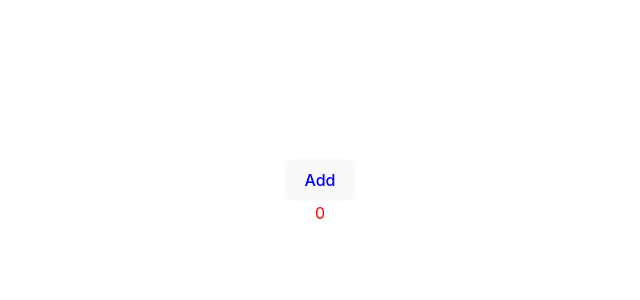
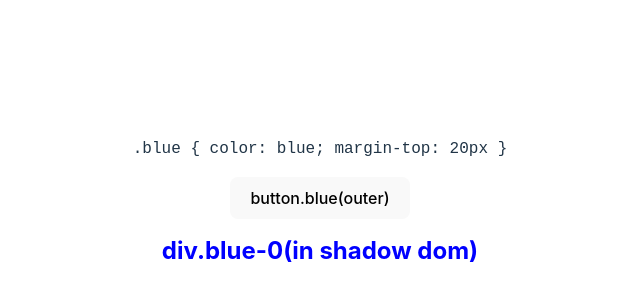
Before and after one commit to mysteryven/use-shadow, a React (Vite) app in the folder example/: page / in a window 1280 px wide. Shown: the part 208-508 px from the top of the page, without its empty margins (320-960 px from the left). Built offline with nearby package versions, Linux system fonts and the light colour scheme.

Commit message:
fix: style import bug

```diff
--- a/example/src/App.tsx
+++ b/example/src/App.tsx
@@ -1,8 +1,7 @@
 import React, { useRef, useState } from 'react'
-import reactLogo from './assets/react.svg'
 import useShadow from '../../src/index'
 import './App.css'
-import innerCSS from './inner.css'
+import innerCSS from './inner.css?raw'
 
 function App() {
   const [count, setCount] = useState(0)
@@ -13,18 +12,21 @@ function App() {
 
   return (
     <div className="App">
-      <button className="my-self" onClick={() => setCount(count => count + 1)}>Add</button>
+      <pre>
+        <code>
+          {`.blue { color: blue; margin-top: 20px }`}
+        </code>
+      </pre>
+      <button className="blue" onClick={() => setCount(count => count + 1)}>button.blue(outer)</button>
       {element}
     </div>
   )
 }
 
 function MyComponent(props: { count: number }) {
-  function handleClick() {
-    console.log(props.count)
-  }
 
-  return <div onClick={handleClick}>{props.count}</div>
+
+  return <div className='blue'>div.blue-{props.count}(in shadow dom)</div>
 }
 
 export default App
--- a/example/src/index.css
+++ b/example/src/index.css
@@ -15,15 +15,12 @@
   -webkit-text-size-adjust: 100%;
 }
 
-div {
-  color: red
-}
-
 a {
   font-weight: 500;
   color: #646cff;
   text-decoration: inherit;
 }
+
 a:hover {
   color: #535bf2;
 }
@@ -52,9 +49,11 @@ button {
   cursor: pointer;
   transition: border-color 0.25s;
 }
+
 button:hover {
   border-color: #646cff;
 }
+
 button:focus,
 button:focus-visible {
   outline: 4px auto -webkit-focus-ring-color;
@@ -65,9 +64,11 @@ button:focus-visible {
     color: #213547;
     background-color: #ffffff;
   }
+
   a:hover {
     color: #747bff;
   }
+
   button {
     background-color: #f9f9f9;
   }
--- a/example/src/inner.css
+++ b/example/src/inner.css
@@ -1,3 +1,6 @@
-.my-self {
+.blue {
     color: blue;
+    font-size: 24px;
+    margin-top: 20px;
+    font-weight: bolder;
 }
--- a/src/useShadow.tsx
+++ b/src/useShadow.tsx
@@ -29,9 +29,9 @@ export default function useShadow(Component: ReactNode, deps: DependencyList = [
     const [shadowRoot, setShadowRoot] = useState<ShadowRoot>()
     const ensuredOpts = ensureDefaultProps(opts)
     const allStyleContent = useMemo(() => {
-        const {styleSheets, styleContent} = ensuredOpts
+        const { styleSheets, styleContent } = ensuredOpts
         return `
-            ${styleSheets.map( s => `@import url(${s})`).join(';')}
+            ${styleSheets.map(s => `@import url(${s})`).join(';')};
             ${styleContent}
         `
     }, [
@@ -54,7 +54,15 @@ export default function useShadow(Component: ReactNode, deps: DependencyList = [
 
     useEffect(() => {
         if (shadowRoot) {
-            setShadowPortal(createPortal(Component, shadowRoot))
+            const withStyleComponent = (
+                <>
+                    {Component}
+                    {
+                        hasCustomStyle && <style>{allStyleContent}</style>
+                    }
+                </>
+            )
+            setShadowPortal(createPortal(withStyleComponent, shadowRoot))
         }
     }, [shadowRoot, ...deps])
 
@@ -62,9 +70,6 @@ export default function useShadow(Component: ReactNode, deps: DependencyList = [
 
     return (
         <div ref={parentRef}>
-            {
-                hasCustomStyle && <style>{allStyleContent}</style>
-            }
             {shadowPortal}
         </div>
     )
```
Also changed, not shown: package.json (+11 -5 lines).
